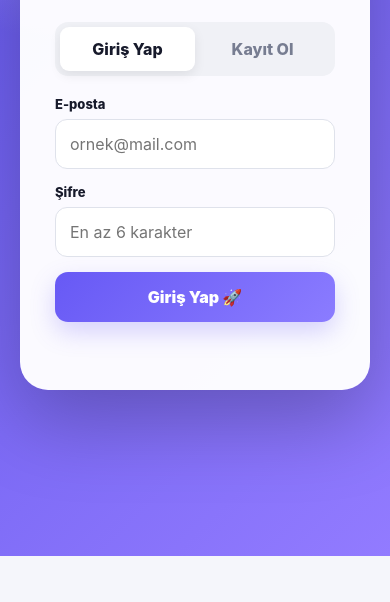
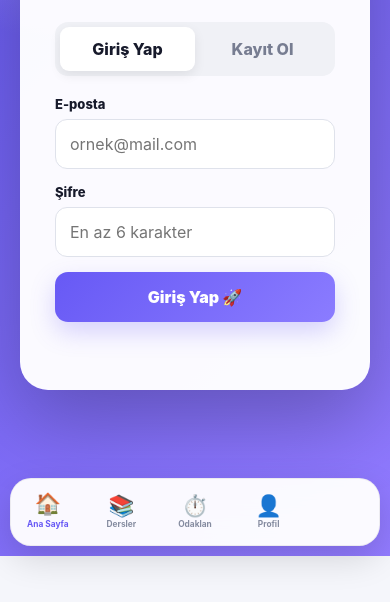
Before and after one commit to erenonen072-ui/DERSTAKIP, a website: page public/index.html in a window 390 px wide. Shown: the part 288-890 px from the top of the page. Drawn offline with Linux system fonts and the light colour scheme; no server answers.

Commit message:
Update index.html

```diff
--- a/public/index.html
+++ b/public/index.html
@@ -1417,6 +1417,31 @@
 </div>
 
 <script src="/app.js"></script>
+<!-- MOBİL ALT MENÜ -->
+<nav class="mobile-nav">
+    <button class="mobile-nav-item active" onclick="mobileHome()">
+        <span>🏠</span>
+        <small>Ana Sayfa</small>
+    </button>
 
+    <button class="mobile-nav-item" onclick="mobileSubjects()">
+        <span>📚</span>
+        <small>Dersler</small>
+    </button>
+
+    <button class="mobile-nav-item focus-button" onclick="mobileFocus()">
+        <span>⏱️</span>
+        <small>Odaklan</small>
+    </button>
+
+    <button class="mobile-nav-item" onclick="mobileProfile()">
+        <span>👤</span>
+        <small>Profil</small>
+    </button>
+</nav>
+
+<div id="mobileToast" class="mobile-toast"></div>
+
+<script src="/app.js"></script>
 </body>
 </html>
```
